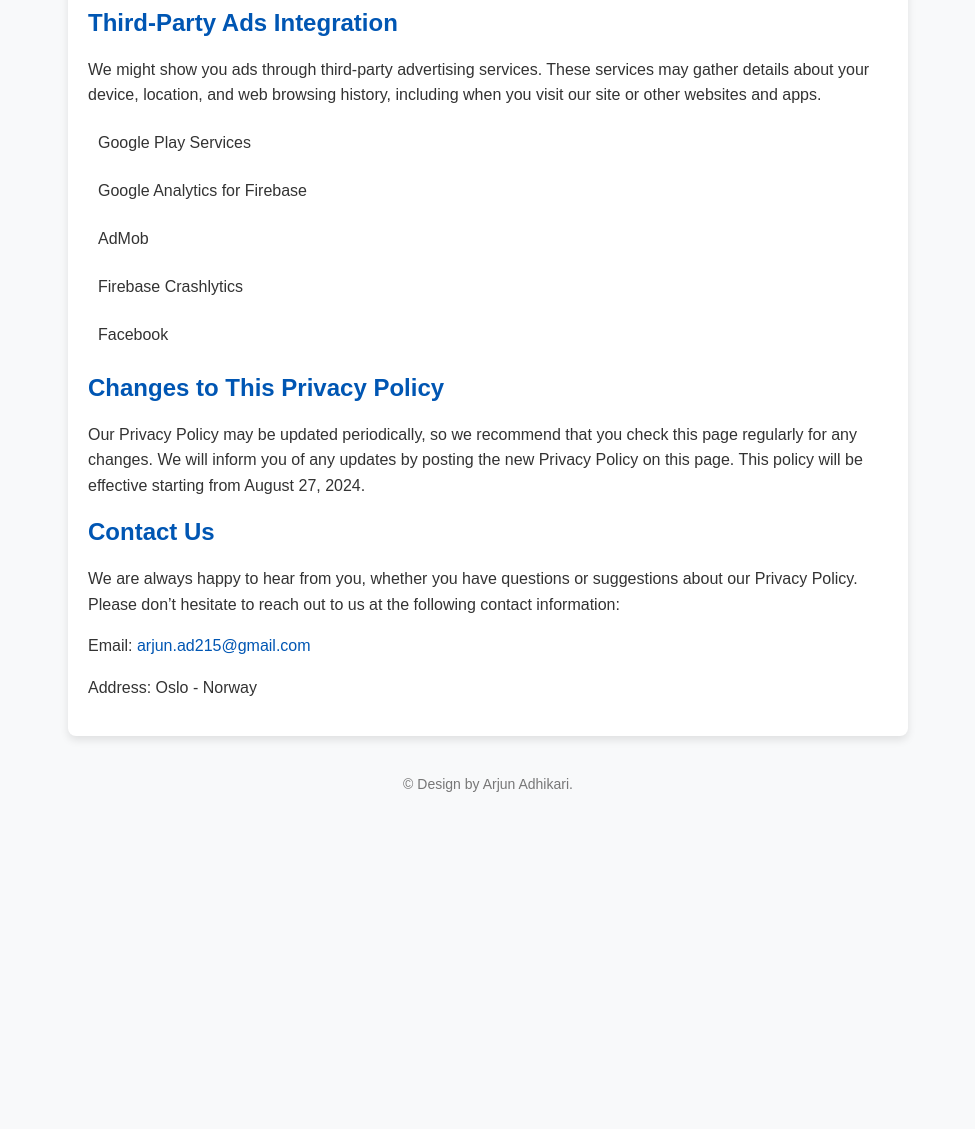
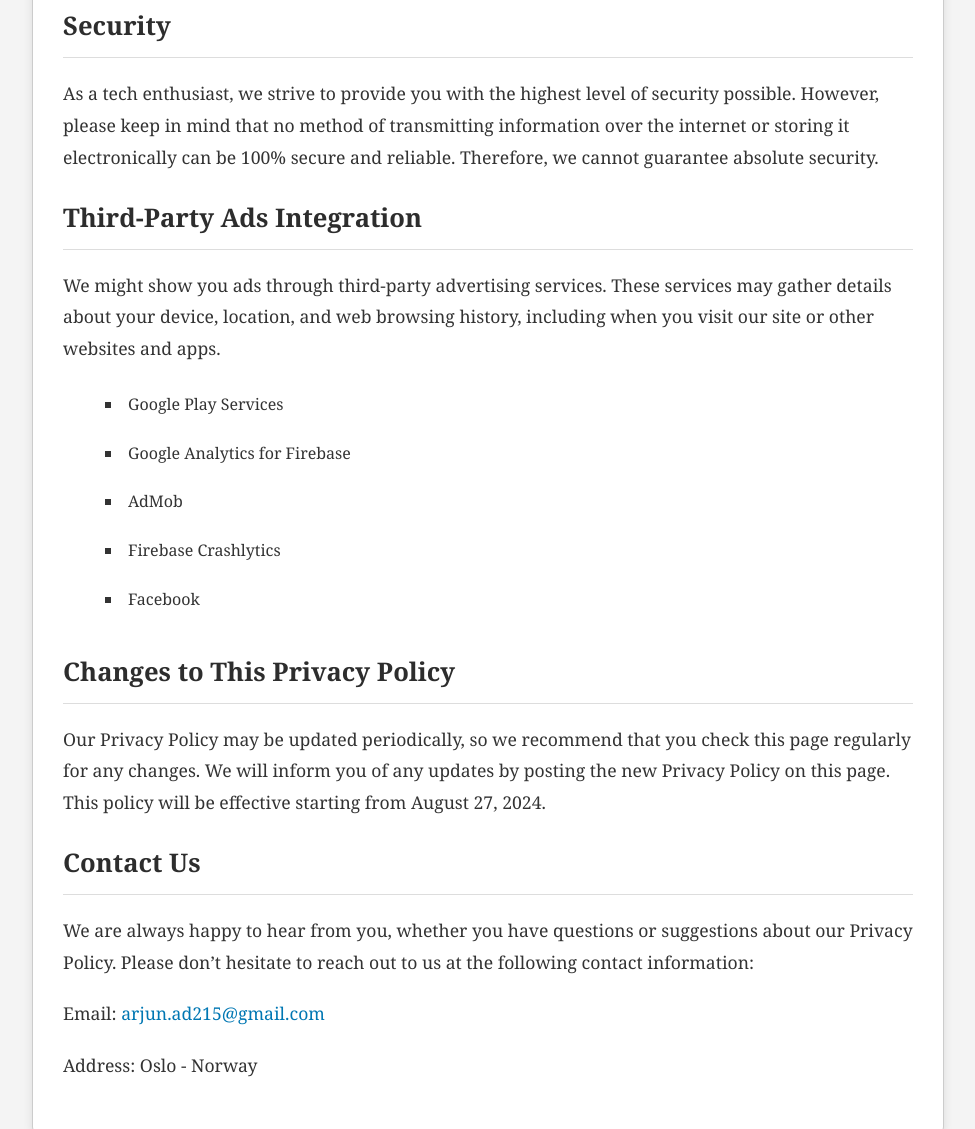
Before and after one commit to codersantoshadhikari/web, a plain HTML site: page privacy-policy/index.html in a window 1280 px wide. Shown: the part 497-1626 px from the top of the page, without its empty margins (152-1127 px from the left). Before the commit the page ends 1309 px from the top, so only its background shows below. Drawn offline with Linux system fonts and the light colour scheme.

Commit message:
Update index.html
updated

```diff
--- a/privacy-policy/index.html
+++ b/privacy-policy/index.html
@@ -8,102 +8,92 @@
     <style>
         /* Basic styles for body and container */
         body {
-            font-family: Arial, sans-serif;
+            font-family: "Georgia", serif;
             margin: 0;
             padding: 0;
-            background-color: #f8f9fa;
+            background-color: #f4f4f4;
             color: #333;
+            line-height: 1.8;
         }
 
         .container {
-            max-width: 800px;
-            margin: 20px auto;
-            padding: 20px;
-            background-color: #ffffff;
-            border-radius: 8px;
-            box-shadow: 0 4px 8px rgba(0, 0, 0, 0.1);
-            transition: transform 0.3s ease-in-out, box-shadow 0.3s ease-in-out;
+            max-width: 850px;
+            margin: 50px auto;
+            padding: 30px;
+            background-color: #fff;
+            border: 1px solid #ccc;
+            border-radius: 6px;
+            box-shadow: 0 2px 10px rgba(0, 0, 0, 0.1);
         }
 
         /* Header styles */
-        h1, h2 {
-            color: #0056b3;
+        h1 {
+            color: #4a4a4a;
+            font-size: 2.2em;
+            text-align: center;
+            margin-bottom: 25px;
         }
 
-        /* Paragraph styles */
+        h2 {
+            color: #2d2d2d;
+            font-size: 1.6em;
+            margin-bottom: 20px;
+            border-bottom: 1px solid #ddd;
+            padding-bottom: 8px;
+        }
+
+        /* Paragraph and text styles */
         p {
-            line-height: 1.6;
-            margin-bottom: 15px;
+            font-size: 1.1em;
+            margin-bottom: 20px;
         }
 
         /* Unordered list styles */
         ul {
-            list-style-type: none;
-            padding: 0;
+            list-style-type: square;
+            margin-left: 20px;
+            margin-bottom: 30px;
         }
 
-        /* List item hover animation */
+        /* Classic hover effect for list items */
         li {
             margin-bottom: 10px;
-            padding: 10px;
-            transition: color 0.3s ease, background-color 0.3s ease, transform 0.3s ease;
+            padding: 5px;
             border-radius: 4px;
-            cursor: pointer;
+            transition: background-color 0.3s, padding-left 0.3s;
         }
 
         /* Hover effect for list items */
         li:hover {
-            color: #fff;
-            background-color: #0056b3;
-            transform: translateX(15px) scale(1.05);
-            box-shadow: 0 4px 10px rgba(0, 0, 0, 0.15);
+            background-color: #eee;
+            padding-left: 15px;
         }
 
-        /* Link hover animation */
+        /* Link styling and hover effect */
         a {
-            color: #0056b3;
+            color: #0077b3;
             text-decoration: none;
-            position: relative;
-            transition: color 0.3s ease;
+            border-bottom: 1px solid transparent;
+            transition: color 0.3s, border-bottom 0.3s;
         }
 
-        /* Hover effect for links */
-        a::after {
-            content: "";
-            position: absolute;
-            width: 100%;
-            height: 2px;
-            background-color: #ff6347;
-            bottom: -4px;
-            left: 0;
-            transform: scaleX(0);
-            transition: transform 0.3s ease;
+        a:hover {
+            color: #333;
+            border-bottom: 1px solid #0077b3;
         }
 
-        /* Underline animation on hover */
-        a:hover {
-            color: #ff6347;
+        /* Footer styling */
+        .footer {
+            text-align: center;
+            margin-top: 50px;
+            font-size: 14px;
+            color: #666;
         }
 
-        /* Grow underline effect */
-        a:hover::after {
-            transform: scaleX(1);
+        /* Container hover effect */
+        .container:hover {
+            box-shadow: 0 4px 15px rgba(0, 0, 0, 0.1);
         }
-
-        /* Footer styles */
-        .footer {
-            text-align: center;
-            padding: 20px;
-            font-size: 14px;
-            color: #777;
-        }
-
-        /* Container hover effects */
-        .container:hover {
-            transform: scale(1.02);
-            box-shadow: 0 8px 16px rgba(0, 0, 0, 0.15);
-        }
-
     </style>
 </head>
 <body>
```
